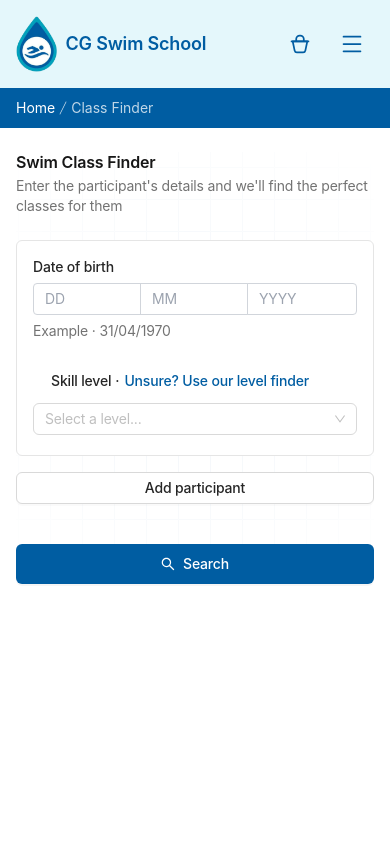
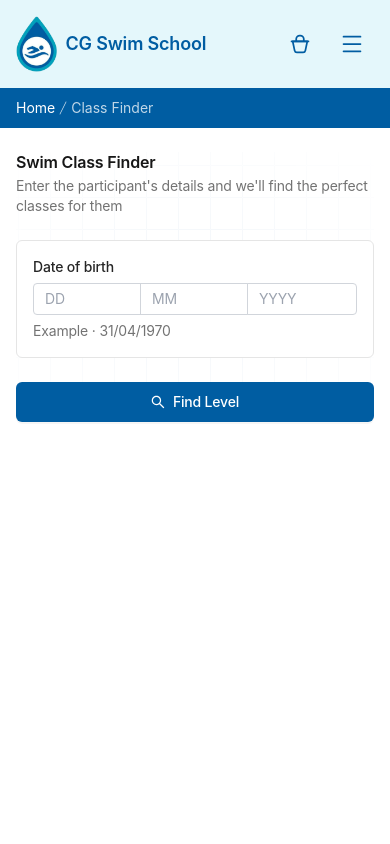
Before and after one commit to 2ne/shop, a React (Vite) app: page /Finder in a window 390 px wide. Shown: the top 844 px of the page. Built offline with nearby package versions, Linux system fonts and the light colour scheme.

Commit message:
UPDATE FINDER

```diff
--- a/src/components/finder/finder.tsx
+++ b/src/components/finder/finder.tsx
@@ -1,21 +1,34 @@
 import React, { useState } from "react";
 import DateOfBirthInput from "../dob-input";
-import { Button, Form, Input, Select } from "antd";
+import { Button, Form, Radio } from "antd";
 import FormHeader from "../checkout/checkout-header";
 import { SearchOutlined } from "@ant-design/icons";
-const { Option } = Select;
-
-interface Participant {
-  day: string;
-  month: string;
-  year: string;
-  age: number | null;
-}
+import { RadioChangeEvent } from "antd/lib/radio";
 
 const Finder: React.FC = () => {
-  const [participants, setParticipants] = useState<Participant[]>([
-    { day: "", month: "", year: "", age: null },
-  ]);
+  const [findLevel, setFindLevel] = useState(false);
+
+  const handleFindLevel = () => {
+    setFindLevel(true);
+  };
+
+  const [canEnterWater, setCanEnterWater] = useState<number | undefined>(
+    undefined
+  );
+  const [canExitWater, setCanExitWater] = useState<number | undefined>(
+    undefined
+  );
+
+  const handleCanEnterWaterChange = (e: RadioChangeEvent) => {
+    setCanEnterWater(e.target.value);
+    if (e.target.value === 2) {
+      setCanExitWater(2);
+    }
+  };
+
+  const handleCanExitWaterChange = (e: RadioChangeEvent) => {
+    setCanExitWater(e.target.value);
+  };
 
   const handleDateChange = (
     index: number,
@@ -23,29 +36,10 @@ const Finder: React.FC = () => {
     month: string,
     year: string,
     age: number | null
-  ) => {
-    const newParticipants = [...participants];
-    newParticipants[index] = { day, month, year, age };
-    setParticipants(newParticipants);
-  };
-
-  const addParticipant = () => {
-    setParticipants([
-      ...participants,
-      { day: "", month: "", year: "", age: null },
-    ]);
-  };
-
-  const removeParticipant = (index: number) => {
-    setParticipants(participants.filter((_, i) => i !== index));
-  };
+  ) => {};
 
   return (
-    <div
-      className={`lg:mt-[4vh] lg:mb-20 mb-8 lg:flex lg:justify-between lg:gap-16 ${
-        participants.length > 1 ? " lg:items-start " : " lg:items-center "
-      } `}
-    >
+    <div className="lg:mt-[4vh] lg:mb-20 mb-8 lg:flex lg:justify-between lg:gap-16 items-center ">
       <div className="shrink-0 w-full lg:max-w-[22rem] relative">
         <div className="relative z-10 space-y-6">
           <div className="lg:text-center">
@@ -54,78 +48,61 @@ const Finder: React.FC = () => {
               subtitle="Enter the participant's details and we'll find the perfect classes for them"
             />
           </div>
-          <Form layout="vertical" className="" requiredMark={false}>
-            {participants.map((participant, index) => (
-              <div
-                key={index}
-                className="p-4 relative border mb-4 rounded-md bg-white border-neutral-200 [&:has(.ant-form-item-has-error)]:border-error"
-              >
-                {participants.length > 1 && (
-                  <div className="relative">
-                    <Form.Item
-                      label="First name"
-                      name="firstName"
-                      rules={[
-                        {
-                          required: true,
-                          message: "Please enter a first name",
-                        },
-                      ]}
-                    >
-                      <Input />
-                    </Form.Item>
-                    {index !== 0 && (
-                      <Button
-                        className="absolute -top-1.5 right-0 !px-0"
-                        type="link"
-                        onClick={() => removeParticipant(index)}
-                      >
-                        Remove
-                      </Button>
-                    )}
-                  </div>
-                )}
+          {!findLevel && (
+            <section>
+              <Form layout="vertical" requiredMark={false}>
+                <div className="relative p-4 mb-4 bg-white border rounded-md border-neutral-200">
+                  <div className="-mb-6">
                     <DateOfBirthInput
                       onDateChange={(day, month, year, age) =>
-                    handleDateChange(index, day, month, year, age)
+                        handleDateChange(0, day, month, year, age)
                       }
                     />
-                <Form.Item
-                  name="skillLevel"
-                  label={
-                    <div className="flex items-center">
-                      <div>Skill level</div>
-                      <span className="mx-1">·</span>
-                      <Button type="link" className="!px-0">
-                        Unsure? Use our level finder
-                      </Button>
                   </div>
-                  }
-                  rules={[{ required: true }]}
-                  className="!mb-1 relative"
-                >
-                  <Select placeholder="Select a level...">
-                    <Option value="1">Level 1</Option>
-                    <Option value="2">Level 2</Option>
-                    <Option value="3">Level 3</Option>
-                  </Select>
-                </Form.Item>
                 </div>
-            ))}
-            <Button block onClick={addParticipant} className="bg-white">
-              Add participant
-            </Button>
                 <Button
                   type="primary"
                   htmlType="submit"
                   block
                   size="large"
-              className="mt-10"
                   icon={<SearchOutlined />}
+                  className="mt-2"
+                  onClick={handleFindLevel}
                 >
-              Search
+                  Find Level
                 </Button>
               </Form>
+            </section>
+          )}
+          {findLevel && (
+            <section>
+              <Form layout="vertical" requiredMark={false}>
+                <div className="relative p-4 bg-white border rounded-md border-neutral-200">
+                  <div className="-mb-7 empty:hidden">
+                    {canEnterWater === undefined && (
+                      <Form.Item label="Can they enter the water?">
+                        <Radio.Group onChange={handleCanEnterWaterChange}>
+                          <Radio value={1}>Yes</Radio>
+                          <Radio value={2}>No</Radio>
+                        </Radio.Group>
+                      </Form.Item>
+                    )}
+                    {canEnterWater === 1 && canExitWater === undefined && (
+                      <Form.Item label="Can they exit the water?">
+                        <Radio.Group onChange={handleCanExitWaterChange}>
+                          <Radio value={1}>Yes</Radio>
+                          <Radio value={2}>No</Radio>
+                        </Radio.Group>
+                      </Form.Item>
+                    )}
+                  </div>
+                  {canEnterWater === 2 && <p>Level 1</p>}
+                  {canEnterWater === 1 && canExitWater === 2 && <p>Level 2</p>}
+                  {canEnterWater === 1 && canExitWater === 1 && <p>Level 3</p>}
+                </div>
+              </Form>
+            </section>
+          )}
         </div>
         <div
           className="absolute inset-0 bg-grid bg-[bottom_1px_center] pointer-events-none"
```
Lines whose indentation alone changed are shown as unchanged.
